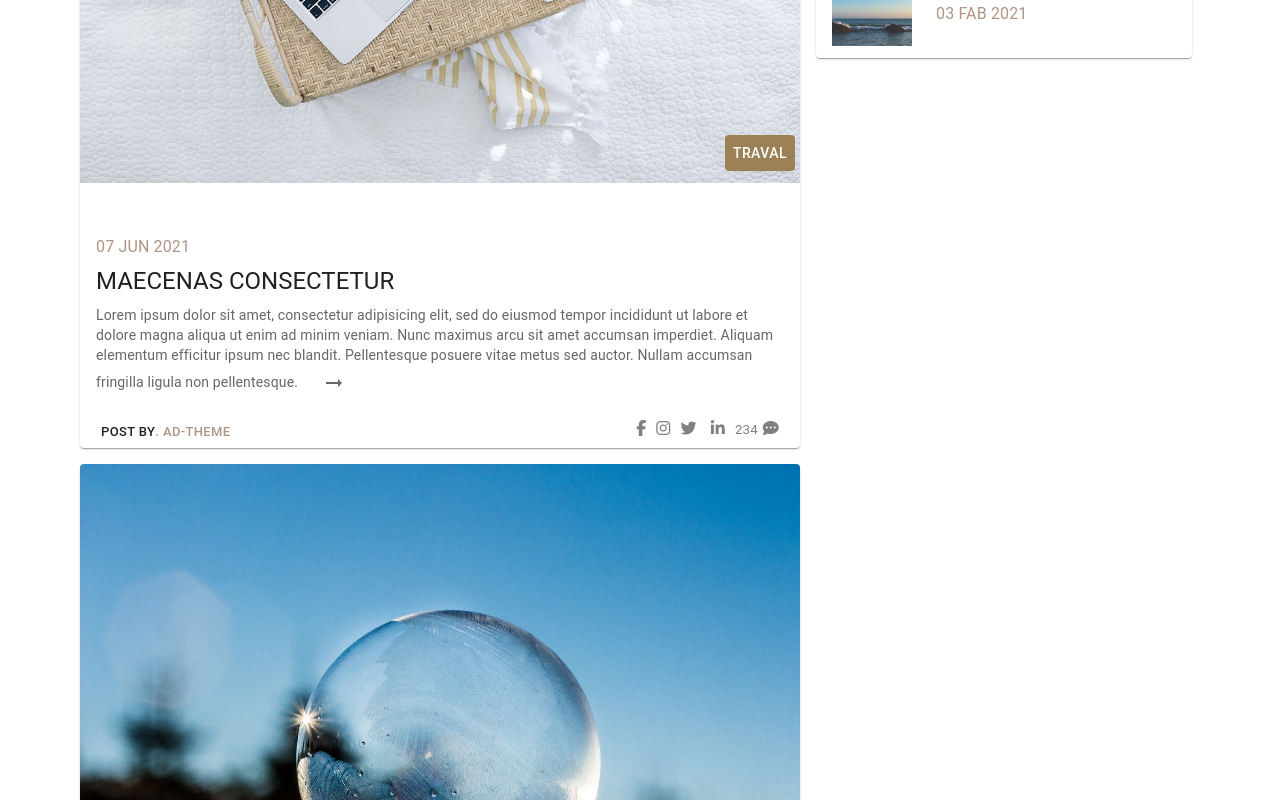
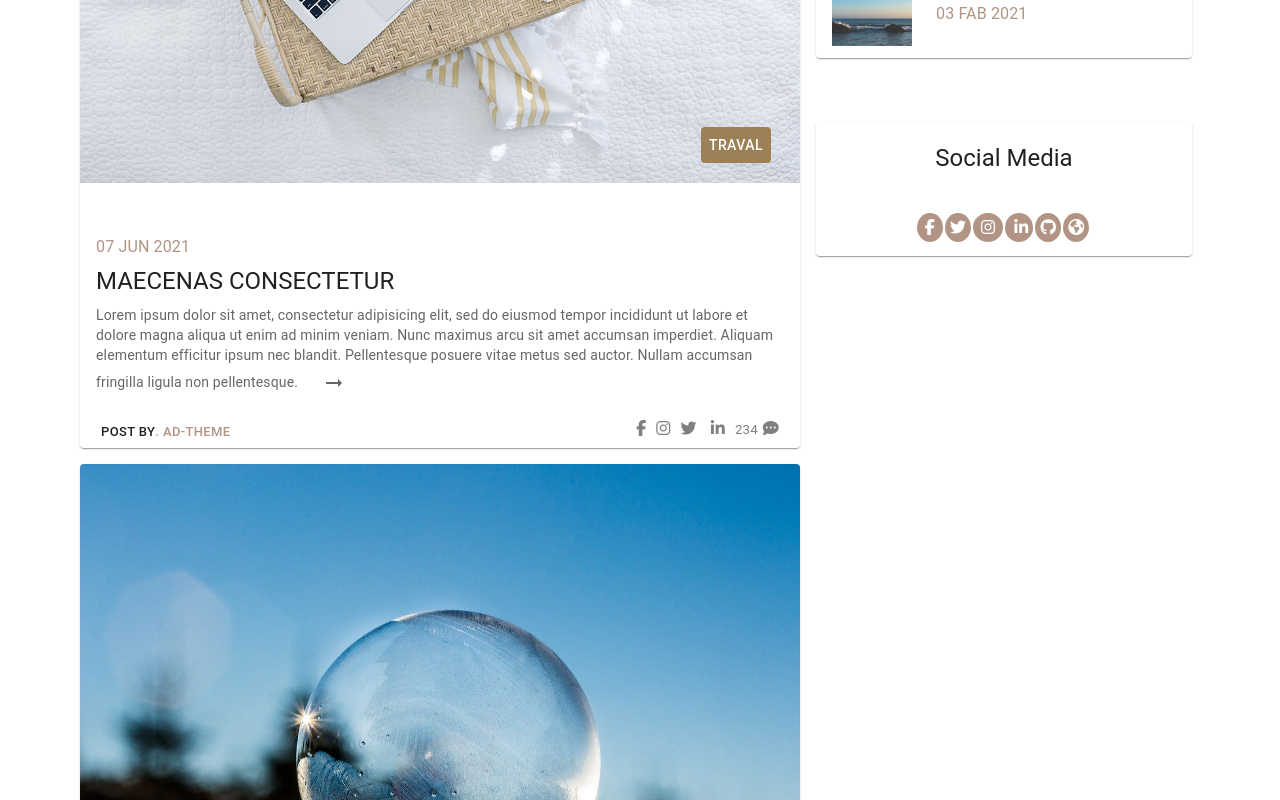
Before and after one commit to codewithdolly/crud01--blog-website--project-16, a React (Create React App) app: page /view in a window 1280 px wide. Shown: the part 2320-3120 px from the top of the page. Built offline with nearby package versions, Linux system fonts and the light colour scheme.

Commit message:
Social Icons added

```diff
--- a/src/Components/ViewPost/HomePost.js
+++ b/src/Components/ViewPost/HomePost.js
@@ -20,7 +20,7 @@ const HomePost = () => {
                   image={blog.img}
                   alt="green iguana"
                 />
-                <Button sx={{backgroundColor:"#9c8156", color:"white", position:"relative", left:"20rem", bottom:"3rem" }}>Traval</Button>
+                <Button sx={{backgroundColor:"#9c8156", color:"white", position:"relative", left:"18.5rem", bottom:"3.5rem" }}>Traval</Button>
                 <CardContent sx={{ textAlign: "left", p:2  }}>
                   <Typography gutterBottom component="div" color="#B19484">
                     07 JUN 2021
--- a/src/Components/ViewPost/RightSidebar.js
+++ b/src/Components/ViewPost/RightSidebar.js
@@ -29,7 +29,7 @@ const RightSidebar = () => {
             <Typography
               variant="body2"
               color="text.secondary"
-              endIcon={<ArrowRightAltIcon />}
+              endIcon={<Typography component="a"rrowRightAltIcon />}
             >
               Lorem ipsum dolor sit amet, consectetur adipisicing elit, sed do
               eiusmod tempor incididunt ut laboren pellentesque.{" "}
@@ -86,6 +86,103 @@ const RightSidebar = () => {
             );
           })}
         </Card>
+
+        {/* Social media */}
+        <Card sx={{ my: 8 }}>
+          <Typography
+            component="div"
+            variant="h5"
+            style={{
+              padding: "10px",
+              margin: "10px 0",
+              borderBottom: "6px solid menu",
+            }}
+          >
+            Social Media
+          </Typography>
+
+          <Box sx={{alignItems: "center", py:2, justifyContent:"space-evenly" }}>
+              <Typography component="a"
+                href="#"
+                style={{
+                  textDecoration: "none",
+                  backgroundColor: "#B19484",
+                  color: "white",
+                  padding: "5px 8px",
+                  borderRadius: "50%",
+                  marginRight: "2px",
+                }}
+              >
+                <i class="fa-brands fa-facebook-f" />
+              </Typography>
+              <Typography component="a"
+                href="#"
+                style={{
+                  textDecoration: "none",
+                  backgroundColor: "#B19484",
+                  color: "white",
+                  padding: "5px 5px",
+                  borderRadius: "50%",
+                  marginRight: "2px",
+                }}
+              >
+                <i class="fa-brands fa-twitter" />
+              </Typography>
+              <Typography component="a"
+                href="#"
+                style={{
+                  textDecoration: "none",
+                  backgroundColor: "#B19484",
+                  color: "white",
+                  padding: "5px 8px",
+                  borderRadius: "50%",
+                  marginRight: "2px",
+                }}
+              >
+                <i class="fa-brands fa-instagram" />
+              </Typography>
+              <Typography component="a"
+                href="#"
+                style={{
+                  textDecoration: "none",
+                  backgroundColor: "#B19484",
+                  color: "white",
+                  padding: " 5px 5px",
+                  borderRadius: "50%",
+                  marginRight: "2px",
+                }}
+              >
+                {" "}
+                <i class="fa-brands fa-linkedin-in" />
+              </Typography>
+              <Typography component="a"
+                href="#"
+                style={{
+                  textDecoration: "none",
+                  backgroundColor: "#B19484",
+                  color: "white",
+                  padding: " 5px 5px",
+                  borderRadius: "50%",
+                  marginRight: "2px",
+                }}
+              >
+                <i class="fa-brands fa-github" />
+              </Typography>
+              <Typography component="a"
+                href="#"
+                style={{
+                  textDecoration: "none",
+                  backgroundColor: "#B19484",
+                  color: "white",
+                  padding: " 5px 5px",
+                  borderRadius: "50%",
+                  marginRight: "2px",
+                }}
+              >
+                <i class="fa-solid fa-earth-americas" />
+              </Typography>
+            </Box>
+        </Card>
       </Box>
     </>
   );
```
